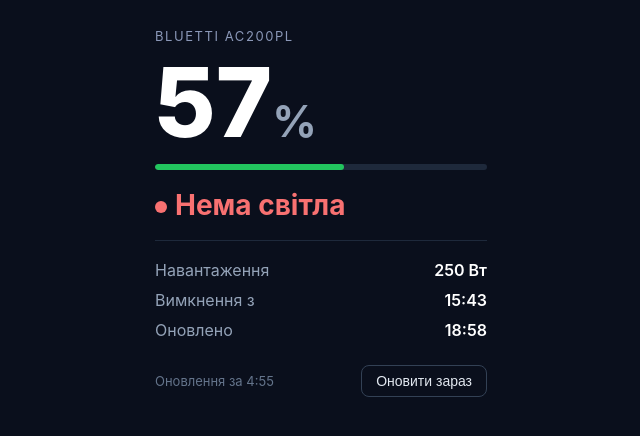
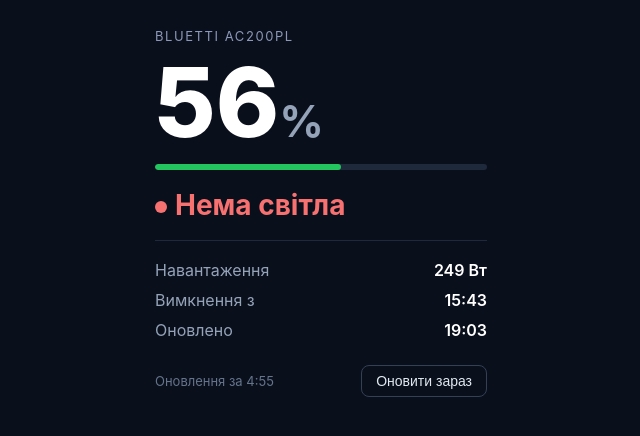
Before and after one commit to paliichukmykola/bluetti-widget, a plain HTML site: page index.html in a window 1280 px wide. Shown: the whole page, without its empty margins (319-959 px from the left). Drawn offline with Linux system fonts and the light colour scheme.

Commit message:
widget: 56% no grid 249W @ 19:03

```diff
--- a/index.html
+++ b/index.html
@@ -32,18 +32,18 @@
 <body>
 <div class="wrap">
   <div class="label">Bluetti AC200PL</div>
-  <div class="soc">57<span>%</span></div>
-  <div class="bar"><i style="width: 57%"></i></div>
+  <div class="soc">56<span>%</span></div>
+  <div class="bar"><i style="width: 56%"></i></div>
   <div class="grid off"><span class="dot"></span>Нема світла</div>
   <hr>
-  <div class="row"><span class="k">Навантаження</span><span class="v">250 Вт</span></div>
+  <div class="row"><span class="k">Навантаження</span><span class="v">249 Вт</span></div>
   <div class="row"><span class="k">Вимкнення з</span><span class="v">15:43</span></div>
-  <div class="row"><span class="k">Оновлено</span><span class="v">18:58</span></div>
+  <div class="row"><span class="k">Оновлено</span><span class="v">19:03</span></div>
   <div class="warn" id="warn"></div>
   <div class="foot"><span class="cd" id="cd"></span><button onclick="location.reload()">Оновити зараз</button></div>
 </div>
 <script>
-  var updatedUtc = "2026-11-25T16:58:54+00:00";
+  var updatedUtc = "2026-11-25T17:03:54+00:00";
   var RELOAD_S = 300;
   var STALE_MIN = 20;
   var left = RELOAD_S;
```
